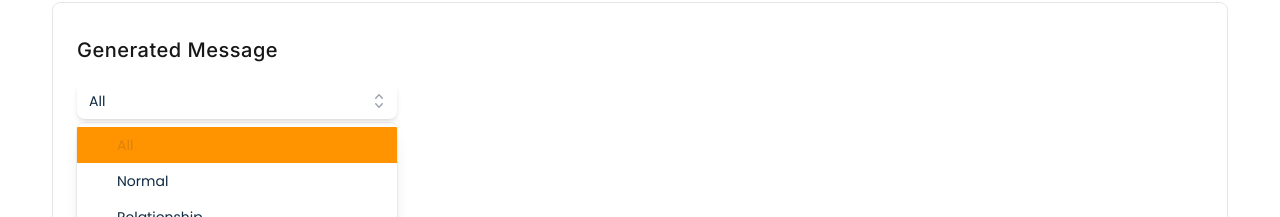
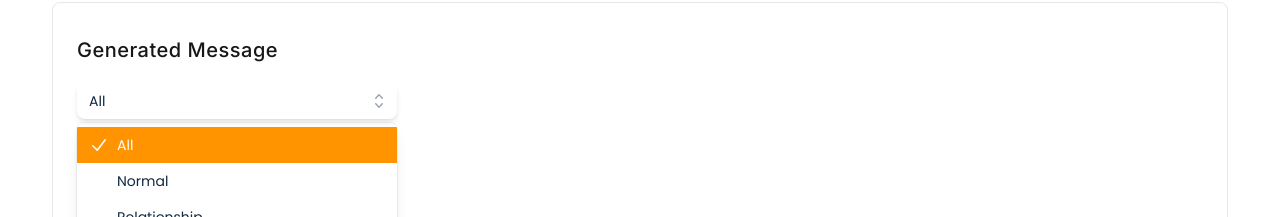
Before and after one commit to MemoMe-Org/client, a Next.js app: page /settings in a window 1280 px wide. Both pictures are taken after a click on the button "All". Shown: the part 1015-1232 px from the top of the page. Built offline with nearby package versions, Linux system fonts and the light colour scheme; no server answers.

Commit message:
.. on it

```diff
--- a/components/ListBox.tsx
+++ b/components/ListBox.tsx
@@ -36,7 +36,7 @@ const ListboxComponent: FC<{}> = ({ }) => {
                                 <Listbox.Option
                                     key={genMsgIdx}
                                     className={({ active }) =>
-                                        `relative cursor-default select-none py-2 pl-10 pr-4 ${active ? 'bg-clr-1/100 text-clr-8' : 'text-clr-13'
+                                        `relative cursor-default select-none py-2 pl-10 pr-4 text-clr-0 ${active ? 'bg-clr-1' : 'text-clr-13'
                                         }`
                                     }
                                     value={genMsg}>
@@ -49,7 +49,7 @@ const ListboxComponent: FC<{}> = ({ }) => {
                                                 {genMsg.type}
                                             </span>
                                             {selected ? (
-                                                <span className="absolute inset-y-0 left-0 flex items-center pl-3 text-clr-1">
+                                                <span className="absolute inset-y-0 left-0 flex items-center pl-3 text-clr-0">
                                                     <CheckIcon className="h-5 w-5" aria-hidden="true" />
                                                 </span>
                                             ) : null}
--- a/components/Messages/MessageMenu.tsx
+++ b/components/Messages/MessageMenu.tsx
@@ -1,5 +1,4 @@
 import axios from '@/app/api/axios'
-import notify from '@/utils/notify'
 import { poppins } from '@/public/fonts/f'
 import throwError from '@/utils/throwError'
 import { useMessageStore } from '@/utils/store'
--- a/components/Polls/Polls.tsx
+++ b/components/Polls/Polls.tsx
@@ -2,10 +2,11 @@
 "use client"
 import Poll from './Poll'
 import axios from '@/app/api/axios'
-import { AxiosResponse } from 'axios'
 import { LoaderThree } from '../Loader'
 import { usePoll } from '@/utils/store'
+import throwError from '@/utils/throwError'
 import { FC, useEffect, useState } from 'react'
+import { AxiosError, AxiosResponse } from 'axios'
 import { poppins, prompt } from '@/public/fonts/f'
 
 const Messages: FC<TabProps> = ({ username }) => {
@@ -14,6 +15,7 @@ const Messages: FC<TabProps> = ({ username }) => {
         isOwner, setIsOwner,
         fetching, setTotalPolls,
         setFetching, totalPolls,
+        setIsAuthenticated,
     } = usePoll()
     const [page, setPage] = useState<number>(1)
     const [polls, setPolls] = useState<MyPoll[]>([])
@@ -29,7 +31,15 @@ const Messages: FC<TabProps> = ({ username }) => {
             setTotalPolls(res.data?.length)
             setIsOwner(res.data?.isAuthenticated)
             setPolls((prevPolls) => [...prevPolls, ...res.data?.polls])
-        }).finally(() => setFetching(false))
+        }).catch((err: AxiosError) => {
+            const statusCodes: unknown = err.response?.status
+            if (statusCodes === 403 || statusCodes === 401) {
+                setIsAuthenticated(true)
+            } else {
+                throwError(err)
+            }
+        })
+            .finally(() => setFetching(false))
     }
 
     useEffect(() => {
```
Also changed, not shown: components/Polls/PollMenu.tsx (+7 -0 lines).
